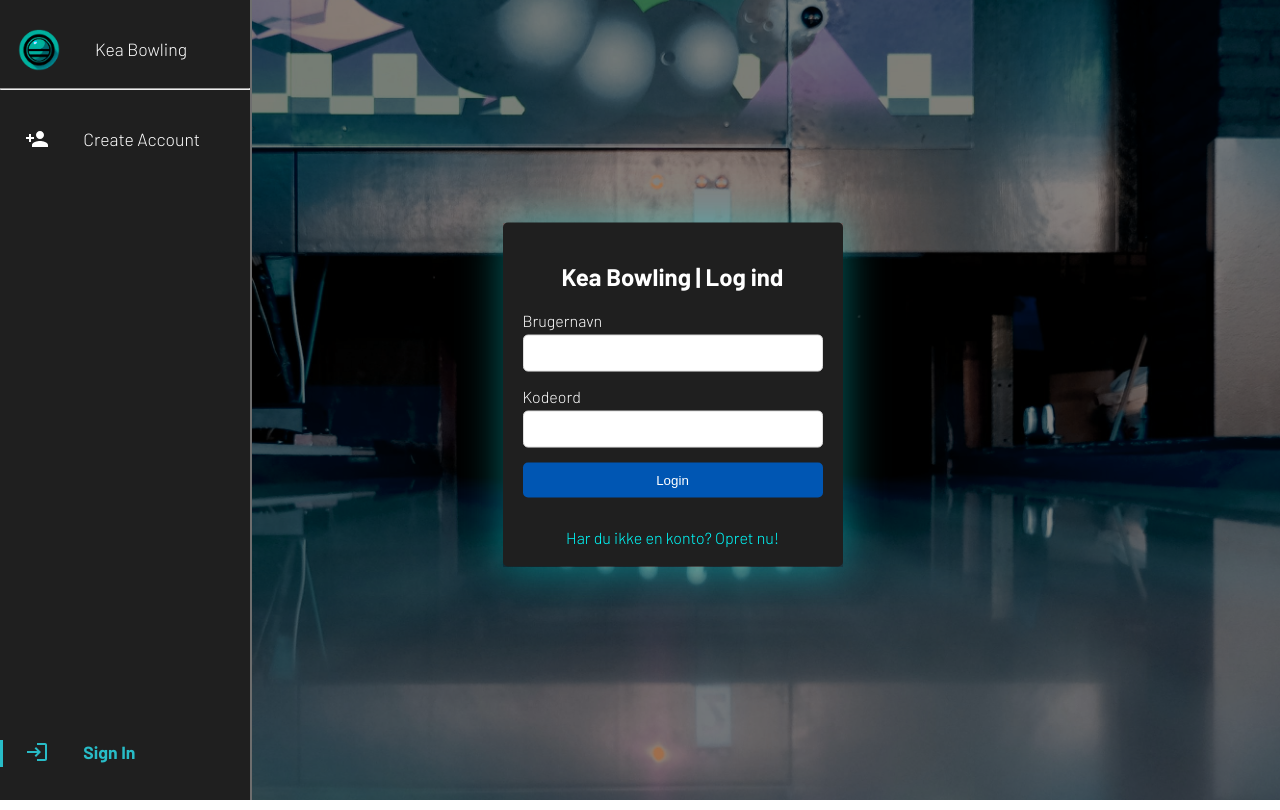
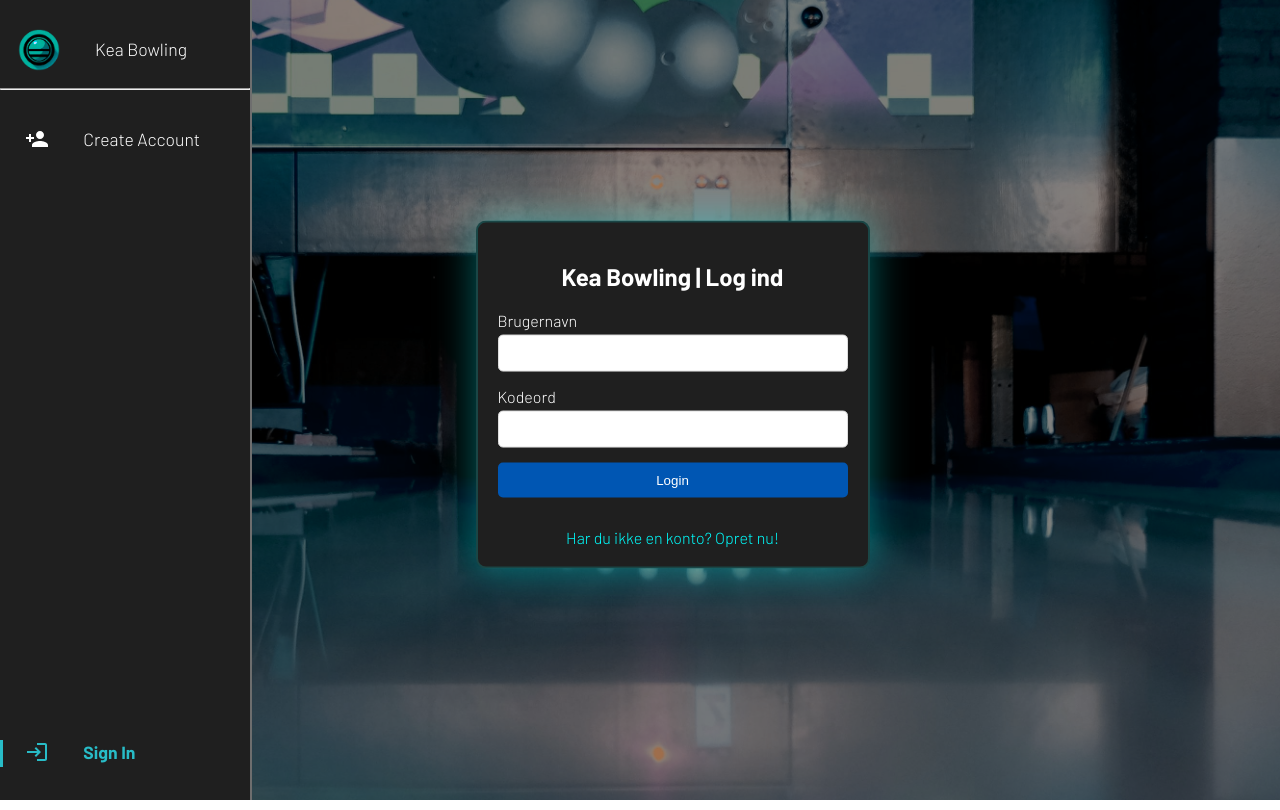
Before and after one commit to MaxusTheOne/KeaBowling, a React (Vite) app: page /login in a window 1280 px wide. Built offline with nearby package versions, Linux system fonts and the light colour scheme.

Commit message:
fixed small issues with styling on mypage, login and create account pages.

```diff
--- a/src/Security/login.css
+++ b/src/Security/login.css
@@ -6,7 +6,6 @@
   display: flex;
   justify-content: center;
   align-items: center;
-  box-shadow: 0px 0px 40px rgba(0, 255, 255, 0.384);
 }
 
 #login-title {
@@ -40,10 +39,12 @@ button:focus {
 }
 
 .login-form {
-  width: 300px;
+  width: 350px;
   padding: 20px;
   background: rgb(31, 31, 31);
-  border-radius: 5px;
+  border-radius: 10px;
+  border: 2px solid rgba(0, 255, 255, 0.171);
+  box-shadow: 0px 0px 40px rgba(0, 255, 255, 0.384);
 }
 
 .login-form h2 {
```
